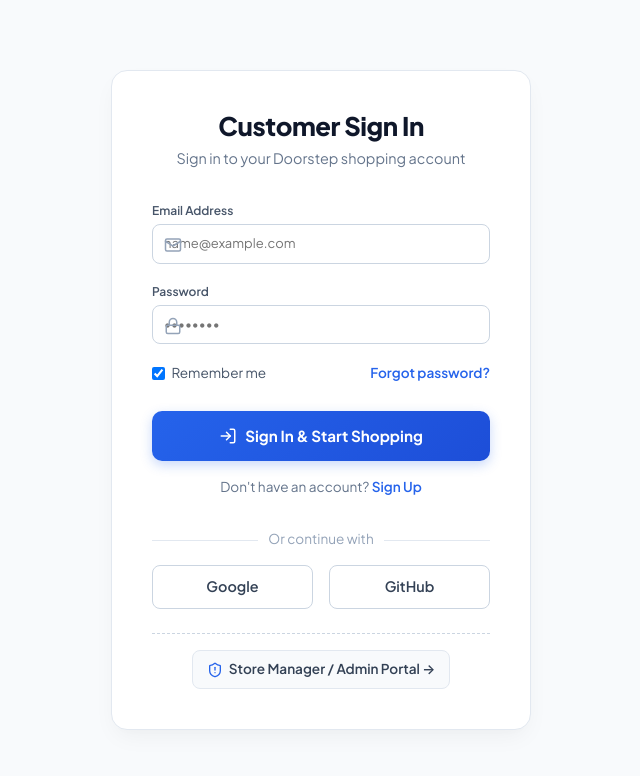
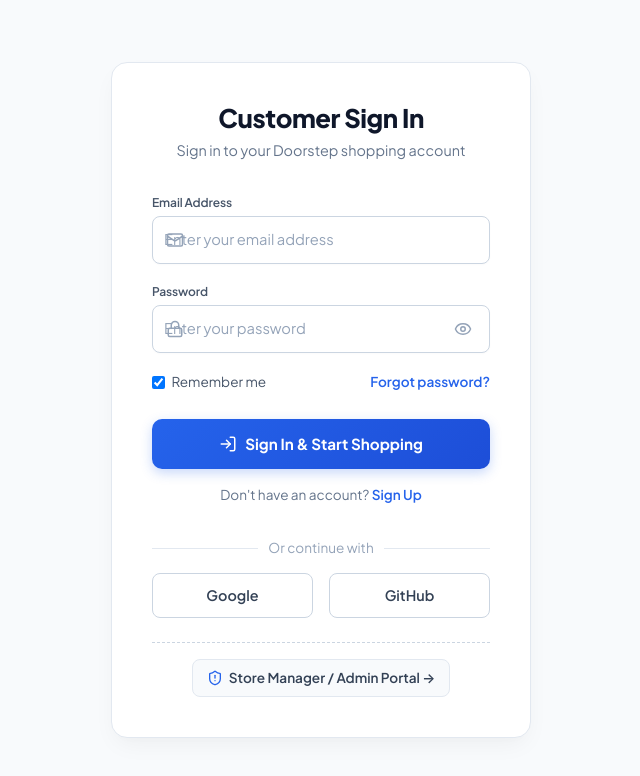
Before and after one commit to shahmeercodes161/Mini_E-Commerce_Store, a React (Vite) app in the folder Frontened/: page / in a window 1280 px wide. Shown: the top 776 px of the page, without its empty margins (319-959 px from the left). Built offline with nearby package versions, Linux system fonts and the light colour scheme; no server answers.

Commit message:
Enhance login and signup input placeholders and UI with password toggle

```diff
--- a/Frontened/src/Auth/AdminLogin.jsx
+++ b/Frontened/src/Auth/AdminLogin.jsx
@@ -110,7 +110,7 @@ export default function AdminLogin({ onAdminLoginSuccess, onSwitchToCustomerLogi
             type="password"
             value={password}
             onChange={(e) => setPassword(e.target.value)}
-            placeholder="••••••••"
+            placeholder="Enter admin password"
             icon={<Lock size={18} />}
           />
 
--- a/Frontened/src/Auth/Login.css
+++ b/Frontened/src/Auth/Login.css
@@ -45,40 +45,111 @@
 .form-group {
   display: flex;
   flex-direction: column;
-  gap: 0.4rem;
+  gap: 0.45rem;
 }
 
 .form-group label {
-  font-size: 0.85rem;
+  font-size: 0.88rem;
   font-weight: 600;
   color: #334155;
+  letter-spacing: -0.1px;
 }
 
 .input-wrapper {
   position: relative;
   display: flex;
   align-items: center;
+  width: 100%;
 }
 
 .input-icon {
   position: absolute;
-  left: 12px;
+  left: 14px;
+  top: 50%;
+  transform: translateY(-50%);
   color: #94a3b8;
+  display: flex;
+  align-items: center;
+  justify-content: center;
+  pointer-events: none;
+  transition: color 0.2s ease;
+  z-index: 1;
+}
+
+.input-wrapper:focus-within .input-icon {
+  color: #2563eb;
 }
 
 .input-wrapper input {
   width: 100%;
-  padding: 0.75rem 0.75rem 0.75rem 2.6rem;
-  border: 1px solid #cbd5e1;
+  height: 48px;
+  padding: 0 14px 0 44px;
+  border: 1.5px solid #cbd5e1;
   border-radius: 10px;
   outline: none;
   font-size: 0.95rem;
-  transition: all 0.2s;
+  color: #0f172a;
+  background-color: #ffffff;
+  font-family: inherit;
+  transition: all 0.2s ease;
+  box-shadow: 0 1px 2px rgba(0, 0, 0, 0.02);
+}
+
+.input-wrapper:not(.has-icon) input {
+  padding-left: 14px;
+}
+
+.input-wrapper.has-toggle input {
+  padding-right: 44px;
+}
+
+.input-wrapper input:hover {
+  border-color: #94a3b8;
 }
 
 .input-wrapper input:focus {
   border-color: #2563eb;
+  background-color: #ffffff;
   box-shadow: 0 0 0 3px rgba(37, 99, 235, 0.12);
+}
+
+/* Modern, high-clarity placeholder styling */
+.input-wrapper input::placeholder {
+  color: #94a3b8;
+  font-size: 0.92rem;
+  font-weight: 400;
+  opacity: 1;
+  letter-spacing: normal;
+  transition: color 0.2s ease, opacity 0.2s ease;
+}
+
+.input-wrapper input:focus::placeholder {
+  color: #cbd5e1;
+  opacity: 0.65;
+}
+
+/* Password visibility toggle button */
+.password-toggle-btn {
+  position: absolute;
+  right: 12px;
+  top: 50%;
+  transform: translateY(-50%);
+  background: none;
+  border: none;
+  color: #94a3b8;
+  cursor: pointer;
+  display: flex;
+  align-items: center;
+  justify-content: center;
+  padding: 6px;
+  border-radius: 6px;
+  transition: color 0.2s ease, background-color 0.2s ease;
+  z-index: 2;
+}
+
+.password-toggle-btn:hover {
+  color: #1e293b;
+  background-color: #f1f5f9;
 }
 
 .form-options {
--- a/Frontened/src/Auth/Login.jsx
+++ b/Frontened/src/Auth/Login.jsx
@@ -98,7 +98,7 @@ export default function Login({ initialEmail = '', onLoginSuccess, onSwitchToSig
             type="email"
             value={email}
             onChange={(e) => setEmail(e.target.value)}
-            placeholder="name@example.com"
+            placeholder="Enter your email address"
             icon={<Mail size={18} />}
           />
 
@@ -107,7 +107,7 @@ export default function Login({ initialEmail = '', onLoginSuccess, onSwitchToSig
             type="password"
             value={password}
             onChange={(e) => setPassword(e.target.value)}
-            placeholder="••••••••"
+            placeholder="Enter your password"
             icon={<Lock size={18} />}
           />
 
--- a/Frontened/src/Auth/Signup.jsx
+++ b/Frontened/src/Auth/Signup.jsx
@@ -114,7 +114,7 @@ export default function Signupform({ onSignupSuccess, onSwitchToLogin }) {
             type="text"
             value={name}
             onChange={(e) => setName(e.target.value)}
-            placeholder="Muhammad Shahmir"
+            placeholder="Enter your full name"
             icon={<User size={18} />}
           />
 
@@ -123,7 +123,7 @@ export default function Signupform({ onSignupSuccess, onSwitchToLogin }) {
             type="email"
             value={email}
             onChange={(e) => setEmail(e.target.value)}
-            placeholder="name@example.com"
+            placeholder="Enter your email address"
             icon={<Mail size={18} />}
           />
 
@@ -132,7 +132,7 @@ export default function Signupform({ onSignupSuccess, onSwitchToLogin }) {
             type="password"
             value={password}
             onChange={(e) => setPassword(e.target.value)}
-            placeholder="••••••••"
+            placeholder="Create a password (min. 6 characters)"
             icon={<Lock size={18} />}
           />
 
--- a/Frontened/src/Components/Inputfield.jsx
+++ b/Frontened/src/Components/Inputfield.jsx
@@ -1,16 +1,36 @@
-export default function InputField({ label, type, value, onChange, placeholder, icon }) {
+import { useState } from 'react';
+import { Eye, EyeOff } from 'lucide-react';
+
+export default function InputField({ label, type = 'text', value, onChange, placeholder, icon, required = true }) {
+  const [showPassword, setShowPassword] = useState(false);
+  const isPassword = type === 'password';
+  const effectiveType = isPassword ? (showPassword ? 'text' : 'password') : type;
+
   return (
     <div className="form-group">
-      <label>{label}</label>
-      <div className="input-wrapper">
+      {label && <label>{label}</label>}
+      <div className={`input-wrapper ${icon ? 'has-icon' : ''} ${isPassword ? 'has-toggle' : ''}`}>
         {icon && <span className="input-icon">{icon}</span>}
         <input
-          type={type}
+          type={effectiveType}
           value={value}
           onChange={onChange}
           placeholder={placeholder}
-          required
+          required={required}
+          autoComplete={isPassword ? 'current-password' : (type === 'email' ? 'email' : 'on')}
         />
+        {isPassword && (
+          <button
+            type="button"
+            className="password-toggle-btn"
+            onClick={() => setShowPassword(!showPassword)}
+            tabIndex="-1"
+            title={showPassword ? 'Hide password' : 'Show password'}
+            aria-label={showPassword ? 'Hide password' : 'Show password'}
+          >
+            {showPassword ? <EyeOff size={18} /> : <Eye size={18} />}
+          </button>
+        )}
       </div>
     </div>
   );
```
